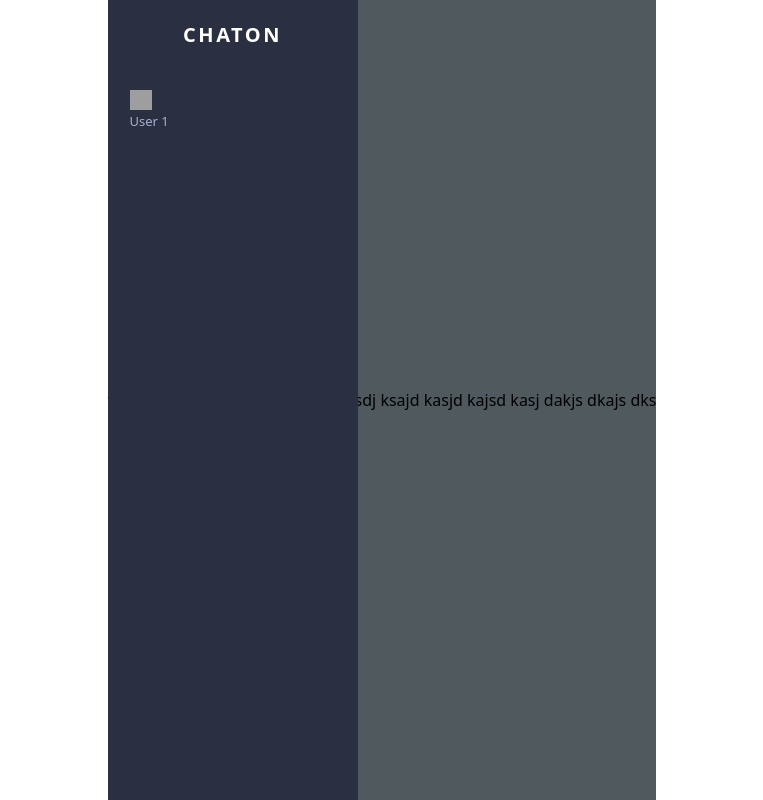
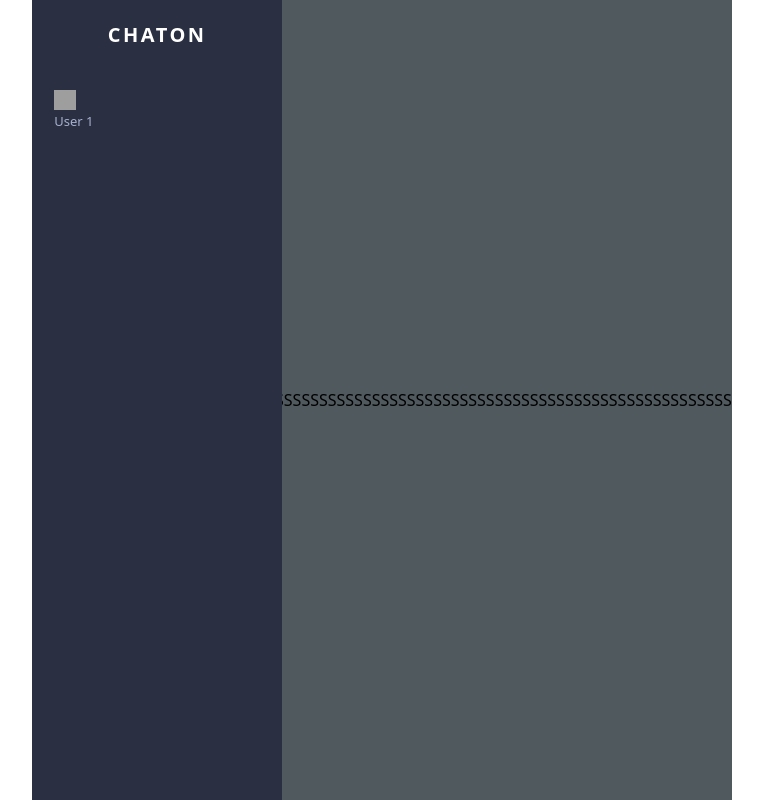
Before and after one commit to Adarsreg/ChatApp, a React (Vite) app: page / in a window 1280 px wide. Shown: the whole page, without its empty margins (258-1021 px from the left). Built offline with nearby package versions, Linux system fonts and the light colour scheme; grey boxes are pictures that could not be loaded.

Commit message:
updated styles

```diff
--- a/src/components/Chat.tsx
+++ b/src/components/Chat.tsx
@@ -2,7 +2,10 @@ import React from 'react'
 
 const Chat = () => {
   return (
-    <div className='grid h-screen place-items-center'>too much shissadasdasdaskdhaksdj ksajd kasjd kajsd kasj dakjs dkajs dks</div>
+    <div className='grid h-screen place-items-center w-max border-black'>
+      <h1>HELLO WORLDSSSSSSSSSSSSSSSSSSSSSSSSSSSSSSSSSSSSSSSSSSSSSSSSSSSSSSSSSSSSSSSSSSS
+      </h1>
+    </div>
   )
 }
 
--- a/src/components/Sidebar.tsx
+++ b/src/components/Sidebar.tsx
@@ -8,8 +8,8 @@ function Sidebar(props: any) {
     const [channels, setChannels] = useState([]);
 
     return (
-        <div className={classNames("sidebar", { nonVisible: !sidebarOpen })}>
-            <div className="logo d-flex justify-content-between">
+        <div className={classNames("sidebar")}>
+            <div className="logo d-flex justify-content-between ">
                 <div className="logo-name">
 
                     CHATON
@@ -20,7 +20,7 @@ function Sidebar(props: any) {
                     alt=""
                 />
             </div>
-            <div className="vertical-menu pt-2">
+            <div className="vertical-menu pt-2 ">
                 <ul>
                     <li>
                         <img
--- a/src/main.css
+++ b/src/main.css
@@ -1,18 +1,3 @@
 @tailwind base;
 @tailwind components;
 @tailwind utilities;
-
-label {
-    display: flex;
-    align-items: center;
-    gap: 10px;
-    color: #000000;
-    cursor: pointer;
-}
-
-.container {
-    border: 1px solid white;
-    border-radius: 10px;
-    width: 65%;
-    height: 80px;
-}
--- a/src/pages/Home.tsx
+++ b/src/pages/Home.tsx
@@ -11,9 +11,11 @@ const Home = () => {
     };
 
     return (
-        <div className='home bg-[#4f595e]'>
-            <Sidebar />
-            <Chat />
+        <div className='home bg-[#4f595e] '>
+            <div className='container'>
+                <Sidebar />
+                <Chat />
+            </div>
         </div>
 
     );
```
